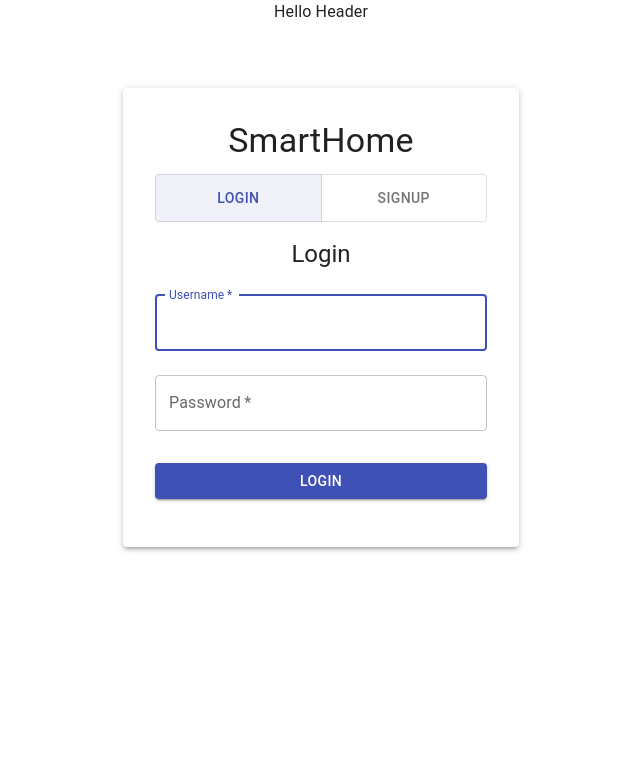
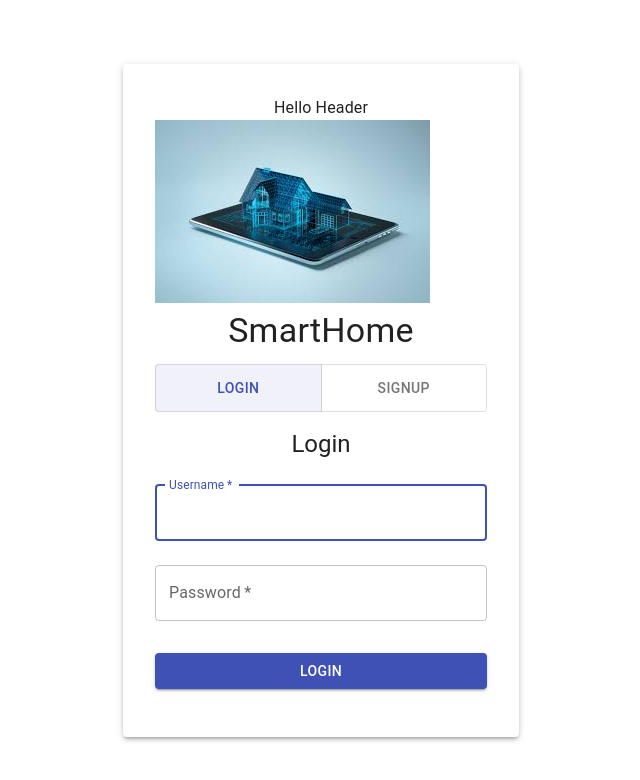
Before and after one commit to Akash-chatur/Retail_Smart_Home, a React (Create React App) app: page / in a window 1280 px wide. Shown: the top 780 px of the page, without its empty margins (319-959 px from the left). Built offline with nearby package versions, Linux system fonts and the light colour scheme.

Commit message:
Added header component

```diff
--- a/src/App.tsx
+++ b/src/App.tsx
@@ -80,8 +80,8 @@ const AuthenticatedApp: React.FC = () => {
 
   return (
     <>
+      <Box sx={{ flexGrow: 1 }}>
         <Header />
-      <Box sx={{ flexGrow: 1 }}>
         <AppBar position="static">
           <Toolbar>
             <Typography variant="h6" component="div" sx={{ flexGrow: 1 }}>
@@ -127,10 +127,9 @@ const UnauthenticatedApp: React.FC = () => {
   const [showLogin, setShowLogin] = React.useState(true);
 
   return (
-    <>
-    <Header/>
     <Container component="main" maxWidth="xs">
       <Paper elevation={3} sx={{ mt: 8, p: 4 }}>
+        <Header />
         <Typography component="h1" variant="h4" align="center" gutterBottom>
           SmartHome
         </Typography>
@@ -150,7 +149,6 @@ const UnauthenticatedApp: React.FC = () => {
         {showLogin ? <Login /> : <Signup />}
       </Paper>
     </Container>
-    </>
   );
 };
 
--- a/src/components/Header/Header.tsx
+++ b/src/components/Header/Header.tsx
@@ -1,8 +1,12 @@
+import image from '../../assets/images/smart-home.jpg'
+
 const Header: React.FC = () => {
 
     return (
         <>
+
             <div style={{textAlign: 'center'}}>Hello Header</div>
+            <img src={image}/>
         </>
     )
 }
--- a/src/components/Login/Login.tsx
+++ b/src/components/Login/Login.tsx
@@ -1,6 +1,7 @@
 import React, { useState } from 'react';
 import { useAuth } from '../../context/AuthContext';
 import { TextField, Button, Typography, Box, Alert } from '@mui/material';
+import Header from '../Header/Header';
 
 const Login: React.FC = () => {
   const [username, setUsername] = useState('');
@@ -19,6 +20,8 @@ const Login: React.FC = () => {
   };
 
   return (
+    <>
+      {/* <Header /> */}
       <Box component="form" onSubmit={handleSubmit} noValidate sx={{ mt: 1 }}>
         <Typography component="h2" variant="h5" align="center" gutterBottom>
           Login
@@ -61,6 +64,7 @@ const Login: React.FC = () => {
           Login
         </Button>
       </Box>
+    </>
   );
 };
 
```
Also changed, not shown: src/assets/images/smart-home.jpg (renamed from public/assets/images/smart-home.jpeg). Lines whose indentation alone changed are shown as unchanged.
